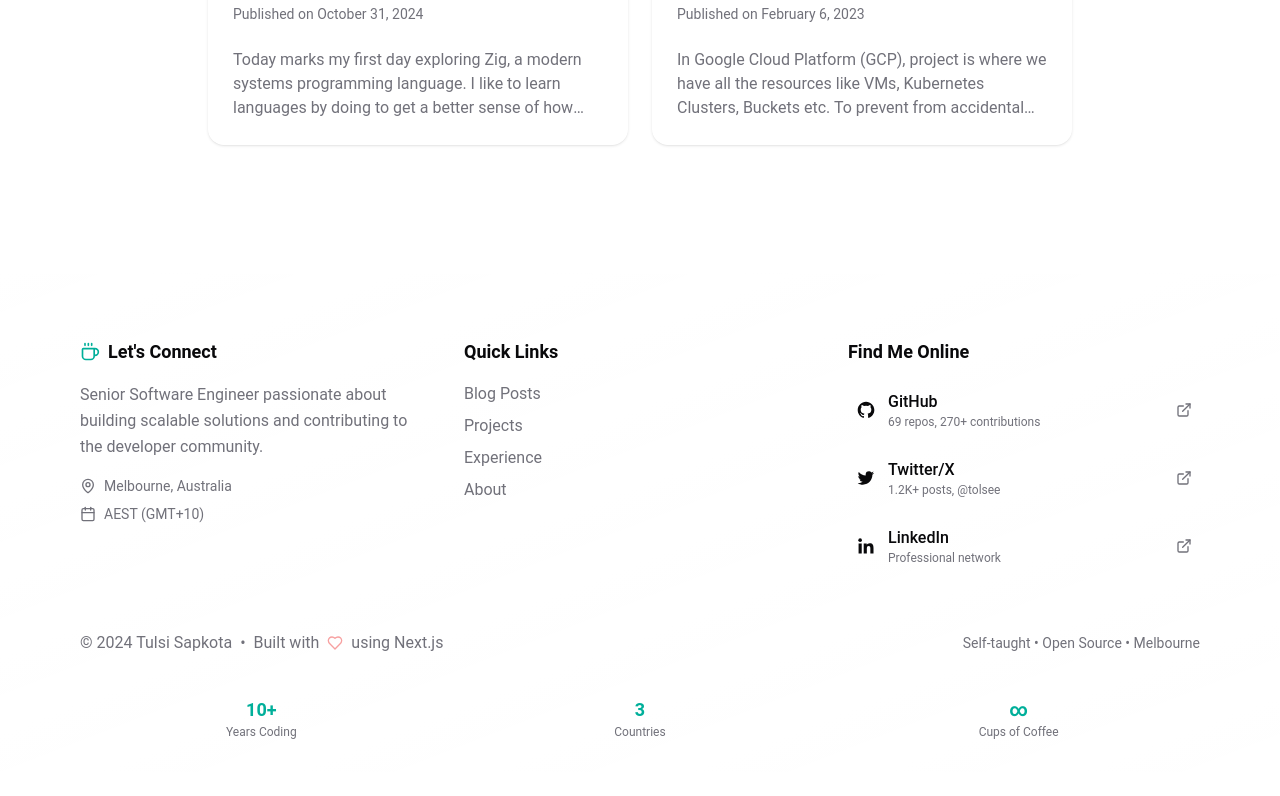
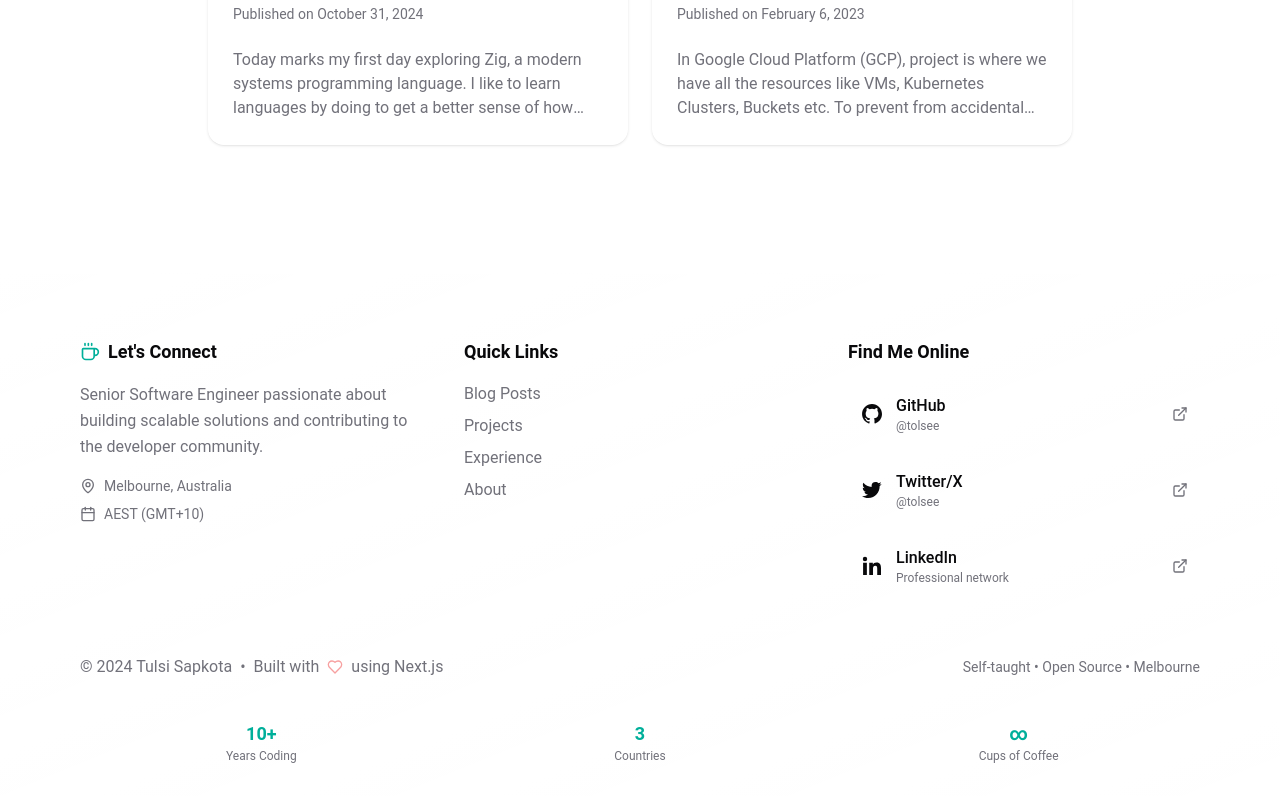
Before and after one commit to Tolsee/tolsee.me, a Next.js app: page / in a window 1280 px wide. Shown: the part 9394-10190 px from the top of the page. Before the commit the page ends 10166 px from the top, so only its background shows below. Built offline with nearby package versions, Linux system fonts and the light colour scheme.

Commit message:
fix: footer

```diff
--- a/src/components/Footer.tsx
+++ b/src/components/Footer.tsx
@@ -13,13 +13,13 @@ const SOCIAL_LINKS = [
     name: 'GitHub',
     href: 'https://github.com/tolsee',
     icon: GithubIcon,
-    description: '69 repos, 270+ contributions'
+    description: '@tolsee'
   },
   {
     name: 'Twitter/X',
     href: 'https://twitter.com/tolsee',
     icon: TwitterIcon,
-    description: '1.2K+ posts, @tolsee'
+    description: '@tolsee'
   },
   {
     name: 'LinkedIn',
@@ -94,9 +94,11 @@ export function Footer() {
                     href={social.href}
                     target="_blank"
                     rel="noopener noreferrer"
-                    className="flex items-center gap-3 p-2 rounded-lg hover:bg-white/5 transition-colors group"
+                    className="flex items-center gap-3 p-3 rounded-lg hover:bg-white/5 transition-colors group"
                   >
-                    <IconComponent className="w-5 h-5" />
+                    <div className="w-6 h-6 flex-shrink-0 flex items-center justify-center">
+                      <IconComponent className="w-6 h-6" />
+                    </div>
                     <div className="flex-1">
                       <div className="font-medium text-foreground group-hover:text-[--green] transition-colors">
                         {social.name}
```
